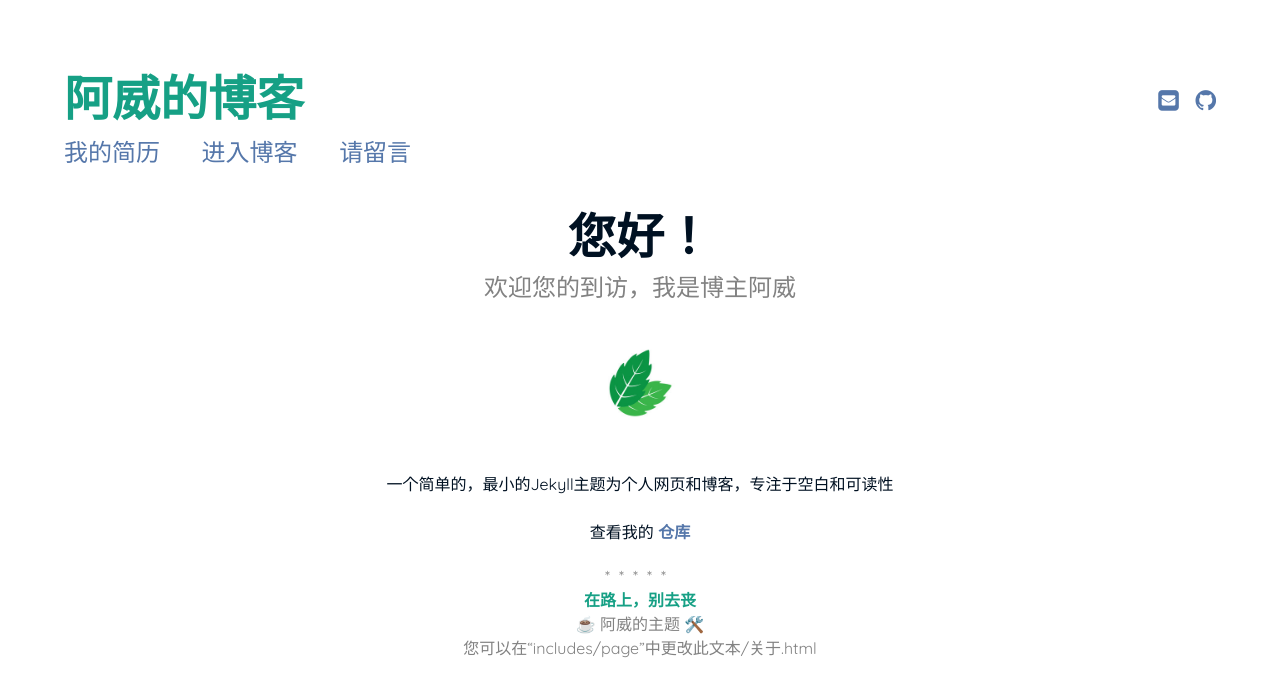
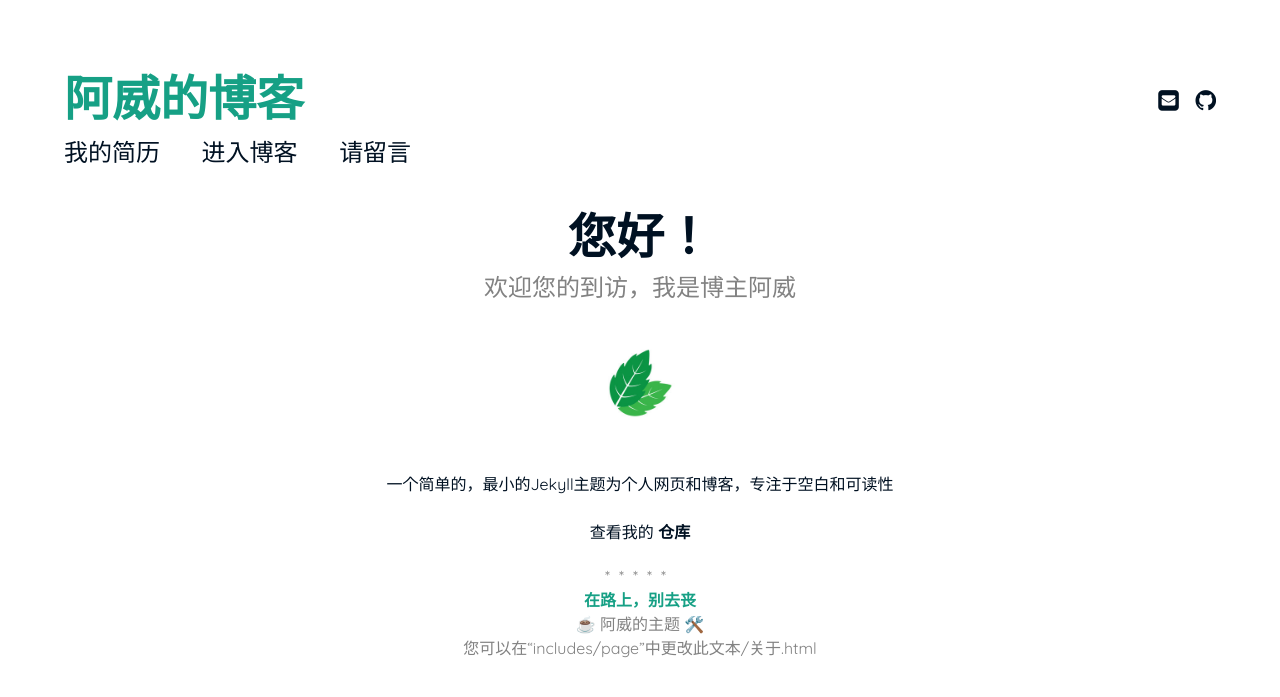
Before and after one commit to lin1874656762/Pudhina, a Jekyll site: the page built from index.md, in a window 1280 px wide. Shown: the top 697 px of the page. Built offline with Jekyll 4.4.1, drawn with Linux system fonts in a browser that asks for light colours.

Commit message:
0917HTML博客

```diff
--- a/assets/css/main.css
+++ b/assets/css/main.css
@@ -7,7 +7,7 @@
     background-color: #FFF; }
 
   a {
-    color: #57A;
+    color: #012;
     font-weight: bold;
     text-decoration: none; }
 
```
